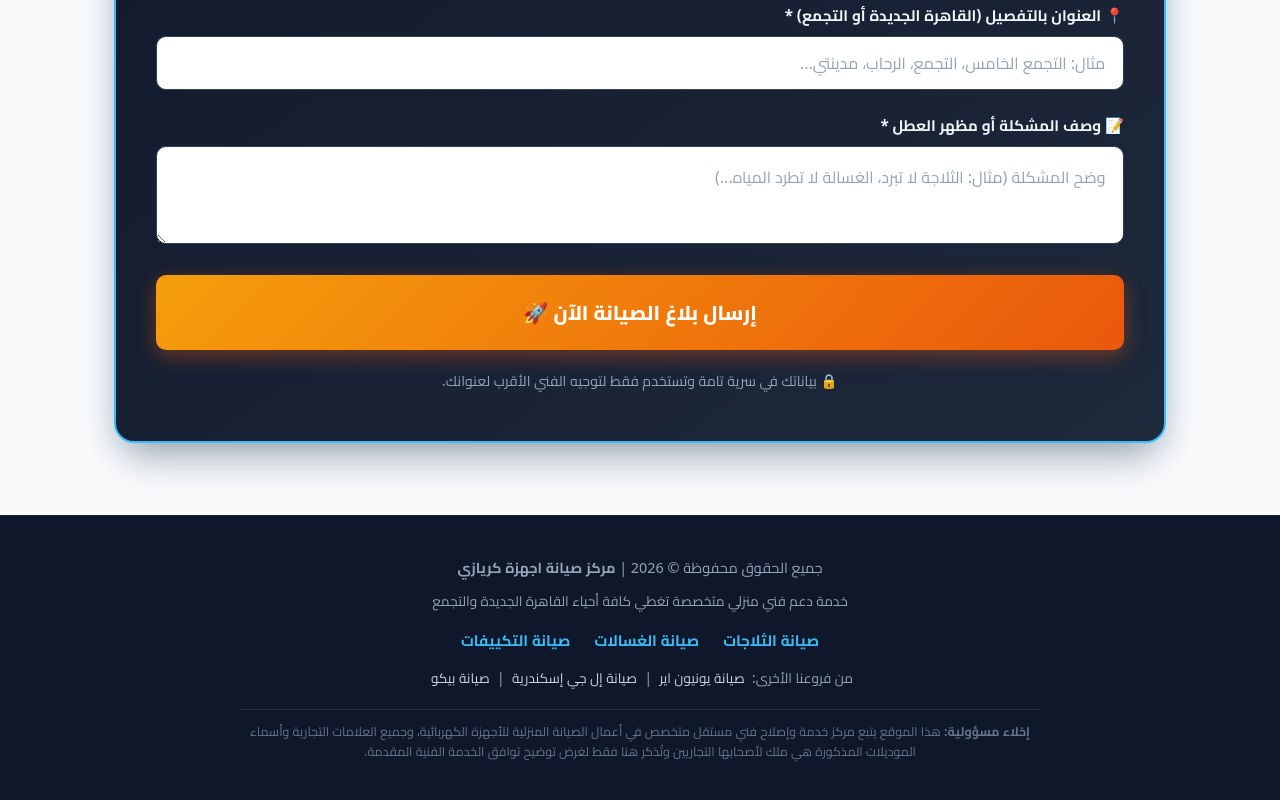
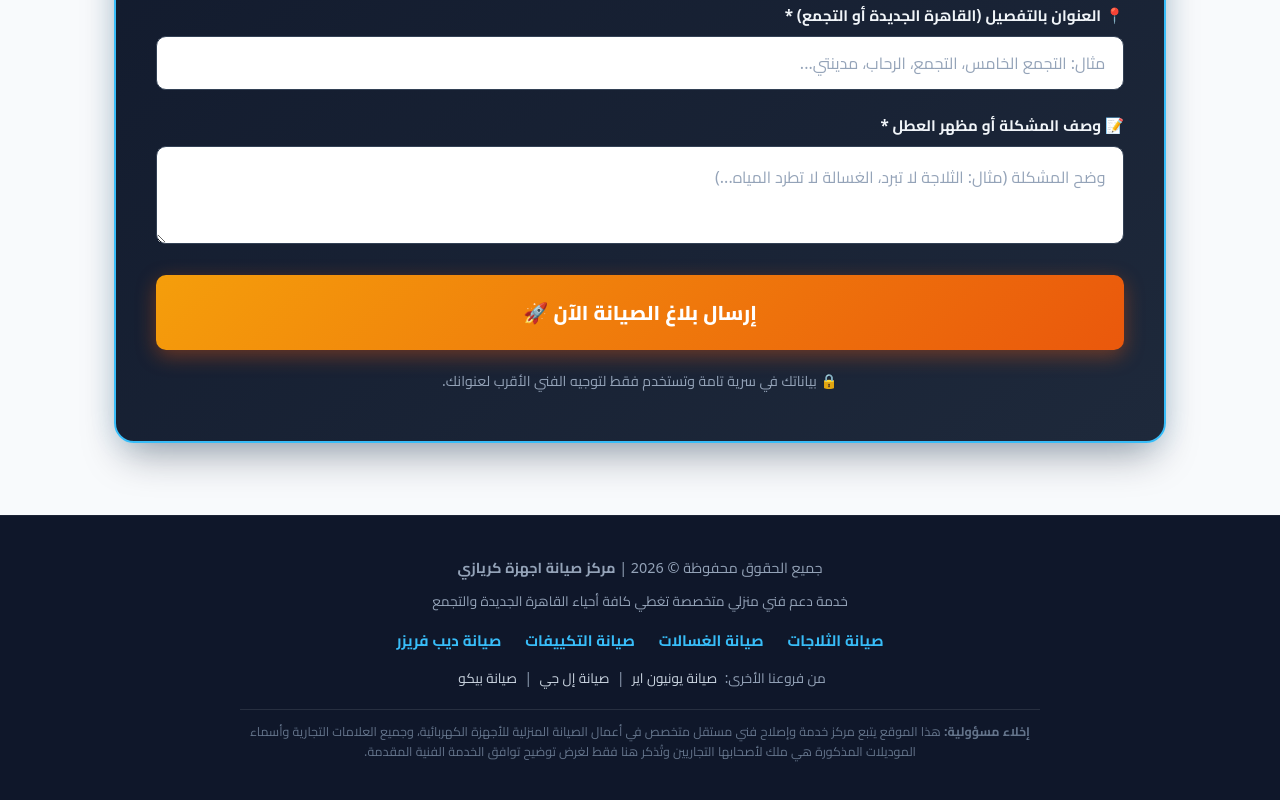
Before and after one commit to unionairegy/new-cairo, a plain HTML site: page index.html in a window 1280 px wide. Shown: the part 3767-4567 px from the top of the page. Drawn offline with Linux system fonts and the light colour scheme.

Commit message:
Update index.html

```diff
--- a/index.html
+++ b/index.html
@@ -341,9 +341,7 @@
       font-size: 0.95rem;
       font-weight: 700;
       color: #f1f5f9;    }
-    .form-group input,
-    .form-group select,
-    .form-group textarea {
+    .form-group input,    .form-group select,    .form-group textarea {
       padding: 0.95rem 1.1rem;
       border: 1.5px solid #334155;
       border-radius: 10px;
@@ -353,12 +351,9 @@
       background: #ffffff;
       color: #0f172a;
       font-weight: 500;    }
-    .form-group input::placeholder,
-    .form-group textarea::placeholder {
+    .form-group input::placeholder,    .form-group textarea::placeholder {
       color: #94a3b8;    }
-    .form-group input:focus,
-    .form-group select:focus,
-    .form-group textarea:focus {
+    .form-group input:focus,    .form-group select:focus,    .form-group textarea:focus {
       border-color: #38bdf8;
       box-shadow: 0 0 0 4px rgba(56, 189, 248, 0.25);    }
     .submit-btn {
@@ -535,7 +530,7 @@
     <div class="header-cta">
       <a href="#booking-section" class="btn-header btn-form-nav">تسجيل بلاغ أونلاين</a>
       <a href="tel:01032865979" class="btn-header">📞 01032865979</a>    </div>
-  </header>
+</header>
 
   <!-- Hero Section -->
   <section class="hero">
@@ -638,7 +633,7 @@
           <p>تحصل على فاتورة وتقرير فني معتمد يضمن لك حق المتابعة والمراجعة الفنية الدورية.</p>        </div>      </div>
     </section>
 
-    <!-- Location, Embed Map & Authority NAP Block (مطابق لشكل يونيون تماماً مع إضافة أحياء التجمع في النص) -->
+    <!-- Location, Embed Map & Authority NAP Block -->
     <div class="section-title">
       <h2>تغطية الخدمة والنطاق الجغرافي</h2>
       <p>خدمات دعم فني منزلية تغطي كافة أحياء ومناطق القاهرة الجديدة والتجمع الأول والتجمع الخامس</p>    </div>
@@ -738,24 +733,25 @@
 
   </main>
 
-  <!-- Footer مع الروابط المطلوبة -->
+  <!-- Footer مع الروابط الجديدة المطلوبة -->
   <footer>
     <p>جميع الحقوق محفوظة © 2026 | <strong>مركز صيانة اجهزة كريازي</strong></p>
     <p style="margin-top: 0.5rem; font-size: 0.85rem;">خدمة دعم فني منزلي متخصصة تغطي كافة أحياء القاهرة الجديدة والتجمع</p>
 
-    <!-- الروابط الثلاثة الأساسية للهوم بيدج الرئيسية -->
+    <!-- الروابط الأساسية للخدمات الجديدة -->
     <div class="pt-3" style="margin-top: 1rem; display: flex; flex-wrap: wrap; justify-content: center; gap: 1.5rem; font-size: 0.95rem; font-weight: bold;">
-      <a href="https://maintenance-eg.net/refrigerators" style="color: #38bdf8;">صيانة الثلاجات</a>
-      <a href="https://maintenance-eg.net/washing-machines" style="color: #38bdf8;">صيانة الغسالات</a>
-      <a href="https://maintenance-eg.net/air-conditioners" style="color: #38bdf8;">صيانة التكييفات</a>
+      <a href="https://maintenance-eg.net/refrigerators.html" style="color: #38bdf8;">صيانة الثلاجات</a>
+      <a href="https://maintenance-eg.net/washing-machines.html" style="color: #38bdf8;">صيانة الغسالات</a>
+      <a href="https://maintenance-eg.net/air-conditioners.html" style="color: #38bdf8;">صيانة التكييفات</a>
+      <a href="https://maintenance-eg.net/deep-freezers.html" style="color: #38bdf8;">صيانة ديب فريزر</a>
     </div>
 
     <!-- روابط فروع الشبكة الأخرى -->
     <div style="margin-top: 0.8rem; font-size: 0.85rem; color: #94a3b8;">
       من فروعنا الأخرى:
       <a href="https://unionaire-center.maintenance-eg.net/" style="color: #cbd5e1; margin: 0 4px;">صيانة يونيون اير</a> |
-      <a href="https://lg-alex.maintenance-eg.net/" style="color: #cbd5e1; margin: 0 4px;">صيانة إل جي إسكندرية</a> |
-      <a href="https://beko.maintenance-eg.net/" style="color: #cbd5e1; margin: 0 4px;">صيانة بيكو</a>
+      <a href="https://lg.maintenance-eg.net/" style="color: #cbd5e1; margin: 0 4px;">صيانة إل جي</a> |
+      <a href="https://beko.maintenance-eg.net" style="color: #cbd5e1; margin: 0 4px;">صيانة بيكو</a>
     </div>
 
     <div class="disclaimer-box">
```
